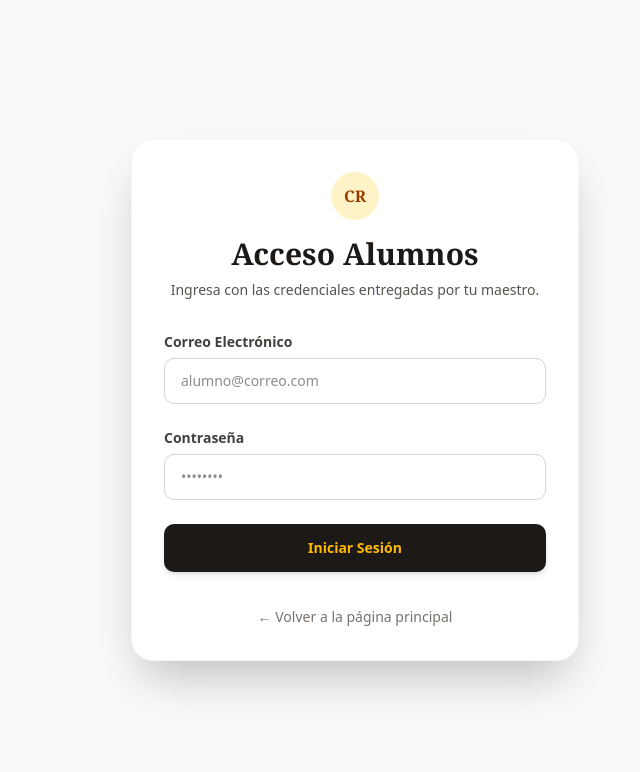
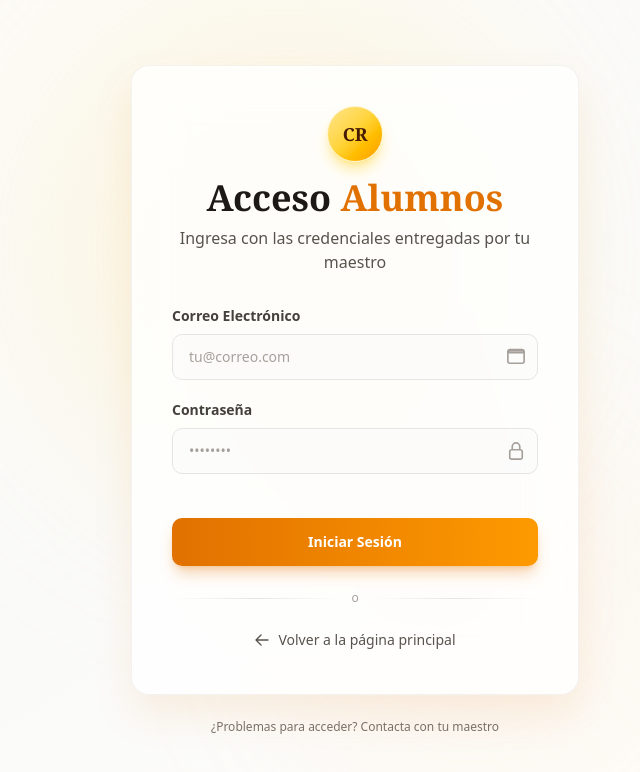
Before and after one commit to Juan-David-Idarraga/fundacion-reiki, a Next.js app: page /login in a window 1280 px wide. Shown: the top 772 px of the page, without its empty margins (285-925 px from the left). Built offline with nearby package versions, Linux system fonts and the light colour scheme.

Commit message:
Rediseño moderno de la página de login para coherencia visual

```diff
--- a/src/app/login/page.tsx
+++ b/src/app/login/page.tsx
@@ -10,71 +10,131 @@ export default async function LoginPage({
   const params = await Promise.resolve(searchParams);
 
   return (
-    <div className="flex min-h-screen items-center justify-center bg-stone-50 p-4 font-sans selection:bg-amber-200 selection:text-stone-900">
-      <div className="w-full max-w-md rounded-3xl bg-white p-8 shadow-2xl border border-stone-100">
+    <div className="min-h-screen bg-gradient-to-br from-[#FDFBF7] via-stone-50 to-amber-50/30 font-sans text-stone-800 selection:bg-amber-200 selection:text-stone-900 flex items-center justify-center p-4 overflow-hidden">
 
-        <div className="mb-8 text-center">
-          <div className="mx-auto mb-4 flex h-12 w-12 items-center justify-center rounded-full bg-amber-100 text-amber-800 font-serif font-bold">
+      {/* Elementos decorativos de fondo */}
+      <div className="absolute inset-0 overflow-hidden pointer-events-none">
+        <div className="absolute top-0 left-1/4 w-[500px] h-[500px] bg-amber-200/20 rounded-full blur-[100px] mix-blend-multiply"></div>
+        <div className="absolute bottom-0 right-1/4 w-[400px] h-[400px] bg-orange-200/10 rounded-full blur-[80px] mix-blend-multiply"></div>
+        <div className="absolute top-1/2 right-0 w-[300px] h-[300px] bg-amber-100/15 rounded-full blur-[90px] mix-blend-multiply"></div>
+      </div>
+
+      {/* Contenedor principal */}
+      <div className="w-full max-w-md relative z-10">
+
+        {/* Tarjeta de login */}
+        <div className="rounded-2xl bg-white/80 backdrop-blur-xl p-8 md:p-10 shadow-[0_20px_40px_rgba(217,119,6,0.1)] border border-stone-200/50 transition-all duration-300 hover:shadow-[0_25px_50px_rgba(217,119,6,0.15)]">
+
+          {/* Header con logo y título */}
+          <div className="mb-8 text-center space-y-4">
+            <div className="flex justify-center">
+              <div className="h-14 w-14 rounded-full bg-gradient-to-br from-amber-200 via-amber-300 to-amber-500 flex items-center justify-center text-amber-950 font-serif font-bold text-lg shadow-lg shadow-amber-300/50 border border-amber-100 transition-transform duration-300 hover:scale-110 hover:rotate-6">
                 CR
               </div>
-          <h1 className="font-serif text-3xl font-bold text-stone-900">Acceso Alumnos</h1>
-          <p className="mt-2 text-sm text-stone-600">
-            Ingresa con las credenciales entregadas por tu maestro.
+            </div>
+            <div className="space-y-2">
+              <h1 className="font-serif text-3xl md:text-4xl font-bold text-stone-900">
+                Acceso <span className="text-amber-600">Alumnos</span>
+              </h1>
+              <p className="text-sm md:text-base text-stone-600 font-light">
+                Ingresa con las credenciales entregadas por tu maestro
               </p>
             </div>
+          </div>
 
-        {/* MENSAJE DE ERROR (Solo aparece si pones mal la clave) */}
+          {/* Mensaje de error */}
           {params.error && (
-          <div className="mb-6 rounded-lg border border-red-200 bg-red-50 p-3 text-center text-sm font-medium text-red-600">
-            {params.error}
+            <div className="mb-6 rounded-xl border border-red-200/50 bg-red-50/80 backdrop-blur-sm p-4 text-center space-y-1 animate-pulse">
+              <p className="text-sm font-semibold text-red-700">{params.error}</p>
+              <p className="text-xs text-red-600 font-light">Por favor, verifica tus datos e intenta nuevamente</p>
             </div>
           )}
 
-        {/* FORMULARIO CONECTADO A LA ACCIÓN */}
-        <form action={loginAction} className="space-y-6">
-          <div>
-            <label className="block text-sm font-semibold text-stone-700 mb-1.5" htmlFor="email">
+          {/* Formulario */}
+          <form action={loginAction} className="space-y-5">
+
+            {/* Campo de email */}
+            <div className="space-y-2">
+              <label className="block text-sm font-semibold text-stone-700" htmlFor="email">
                 Correo Electrónico
               </label>
+              <div className="relative group">
                 <input
                   id="email"
                   name="email"
                   type="email"
-              placeholder="alumno@correo.com"
+                  placeholder="tu@correo.com"
                   required
-              className="w-full rounded-lg border border-stone-300 px-4 py-3 text-sm text-stone-900 focus:border-amber-500 focus:outline-none focus:ring-1 focus:ring-amber-500"
+                  className="w-full rounded-lg border border-stone-200 bg-stone-50/50 px-4 py-3 text-sm text-stone-900 placeholder:text-stone-400 transition-all duration-300 focus:border-amber-500 focus:bg-white focus:outline-none focus:ring-2 focus:ring-amber-500/20 group-hover:border-stone-300 group-hover:bg-stone-50"
                 />
+                <div className="absolute right-3 top-1/2 -translate-y-1/2 text-stone-400 group-focus-within:text-amber-600 transition-colors">
+                  <svg xmlns="http://www.w3.org/2000/svg" fill="none" viewBox="0 0 24 24" strokeWidth={2} stroke="currentColor" className="w-5 h-5">
+                    <path strokeLinecap="round" strokeLinejoin="round" d="M21.75 6.75v10.5a2.25 2.25 0 01-2.25 2.25H4.5a2.25 2.25 0 01-2.25-2.25V6.75m19.5 0A2.25 2.25 0 0019.5 4.5H4.5A2.25 2.25 0 002.25 6.75m19.5 0v-1.5a2.25 2.25 0 00-2.25-2.25H4.5a2.25 2.25 0 00-2.25 2.25v1.5m19.5 0h-15m0 0H3.75m15 0H9" />
+                  </svg>
+                </div>
+              </div>
             </div>
 
-          <div>
-            <label className="block text-sm font-semibold text-stone-700 mb-1.5" htmlFor="password">
+            {/* Campo de contraseña */}
+            <div className="space-y-2">
+              <label className="block text-sm font-semibold text-stone-700" htmlFor="password">
                 Contraseña
               </label>
+              <div className="relative group">
                 <input
                   id="password"
                   name="password"
                   type="password"
                   placeholder="••••••••"
                   required
-              className="w-full rounded-lg border border-stone-300 px-4 py-3 text-sm text-stone-900 focus:border-amber-500 focus:outline-none focus:ring-1 focus:ring-amber-500"
+                  className="w-full rounded-lg border border-stone-200 bg-stone-50/50 px-4 py-3 text-sm text-stone-900 placeholder:text-stone-400 transition-all duration-300 focus:border-amber-500 focus:bg-white focus:outline-none focus:ring-2 focus:ring-amber-500/20 group-hover:border-stone-300 group-hover:bg-stone-50"
                 />
+                <div className="absolute right-3 top-1/2 -translate-y-1/2 text-stone-400 group-focus-within:text-amber-600 transition-colors">
+                  <svg xmlns="http://www.w3.org/2000/svg" fill="none" viewBox="0 0 24 24" strokeWidth={2} stroke="currentColor" className="w-5 h-5">
+                    <path strokeLinecap="round" strokeLinejoin="round" d="M16.5 10.5V6.75a4.5 4.5 0 10-9 0v3.75m-.75 11.25h10.5a2.25 2.25 0 002.25-2.25v-6.75a2.25 2.25 0 00-2.25-2.25H6.75a2.25 2.25 0 00-2.25 2.25v6.75a2.25 2.25 0 002.25 2.25z" />
+                  </svg>
+                </div>
+              </div>
             </div>
 
+            {/* Botón de envío */}
             <button
               type="submit"
-            className="w-full rounded-lg bg-stone-900 px-4 py-3.5 text-sm font-bold text-amber-400 shadow-md transition-all hover:bg-stone-800 hover:scale-[1.02] focus:outline-none focus:ring-2 focus:ring-stone-900 focus:ring-offset-2"
+              className="w-full mt-6 rounded-lg bg-gradient-to-r from-amber-600 to-amber-500 px-4 py-3.5 text-sm font-bold text-white shadow-lg shadow-amber-600/30 transition-all duration-300 hover:from-amber-500 hover:to-amber-400 hover:shadow-amber-600/50 hover:-translate-y-0.5 active:translate-y-0 active:shadow-amber-600/20 focus:outline-none focus:ring-2 focus:ring-amber-500 focus:ring-offset-2 focus:ring-offset-white"
             >
               Iniciar Sesión
             </button>
           </form>
 
-        <div className="mt-8 text-center">
-          <Link href="/" className="text-sm font-medium text-stone-500 transition-colors hover:text-amber-700 hover:underline">
-            ← Volver a la página principal
+          {/* Divider */}
+          <div className="my-6 flex items-center gap-3">
+            <div className="flex-1 h-px bg-gradient-to-r from-transparent via-stone-200 to-transparent"></div>
+            <span className="text-xs text-stone-400 font-light">o</span>
+            <div className="flex-1 h-px bg-gradient-to-r from-transparent via-stone-200 to-transparent"></div>
+          </div>
+
+          {/* Enlace a página principal */}
+          <div className="text-center">
+            <Link
+              href="/"
+              className="inline-flex items-center gap-2 text-sm font-medium text-stone-600 transition-all duration-300 hover:text-amber-600 hover:gap-3 group"
+            >
+              <svg xmlns="http://www.w3.org/2000/svg" fill="none" viewBox="0 0 24 24" strokeWidth={2} stroke="currentColor" className="w-4 h-4 transition-transform group-hover:-translate-x-1">
+                <path strokeLinecap="round" strokeLinejoin="round" d="M10.5 19.5L3 12m0 0l7.5-7.5M3 12h18" />
+              </svg>
+              Volver a la página principal
             </Link>
           </div>
 
         </div>
+
+        {/* Footer informativo */}
+        <div className="mt-6 text-center text-xs text-stone-500 font-light">
+          <p>¿Problemas para acceder? Contacta con tu maestro</p>
+        </div>
+
+      </div>
+
     </div>
   );
 }
```
Lines whose indentation alone changed are shown as unchanged.
